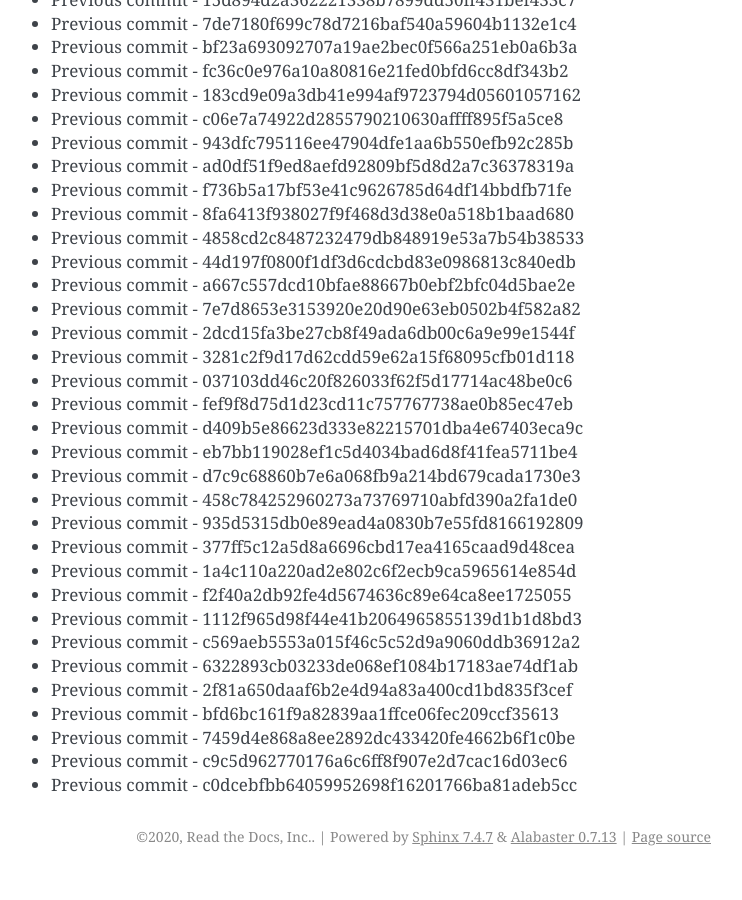
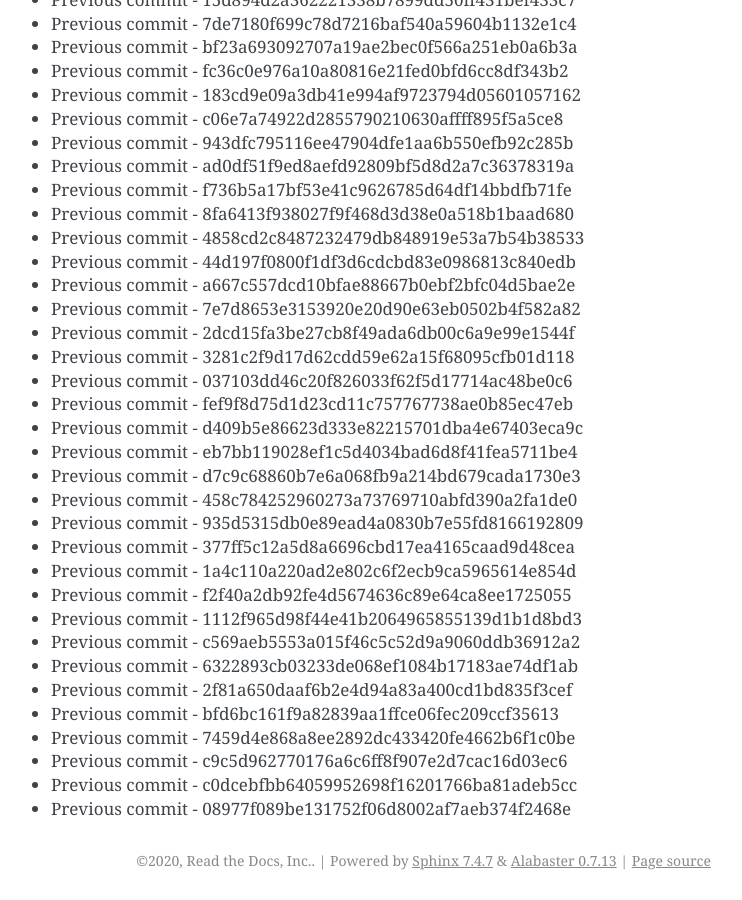
Before and after one commit to readthedocs/rtd-git-stresstest, a Sphinx documentation site: the page built from docs/updates.rst, in a window 1280 px wide and 900 px high, scrolled down 101483 px. Shown: the whole window, without its empty margins (399-1141 px from the left). Built offline with Sphinx 7.4.7, drawn with Linux system fonts in a browser that asks for light colours; before the commit the page ends 102359 px from its top, so only the background shows below that.

Commit message:
Generating commit from previous: 08977f089be131752f06d8002af7aeb374f2468e

```diff
--- a/docs/updates.rst
+++ b/docs/updates.rst
@@ -4296,3 +4296,4 @@ It can be tested for any performance characteristics.
 * Previous commit - 7459d4e868a8ee2892dc433420fe4662b6f1c0be
 * Previous commit - c9c5d962770176a6c6ff8f907e2d7cac16d03ec6
 * Previous commit - c0dcebfbb64059952698f16201766ba81adeb5cc
+* Previous commit - 08977f089be131752f06d8002af7aeb374f2468e
```
